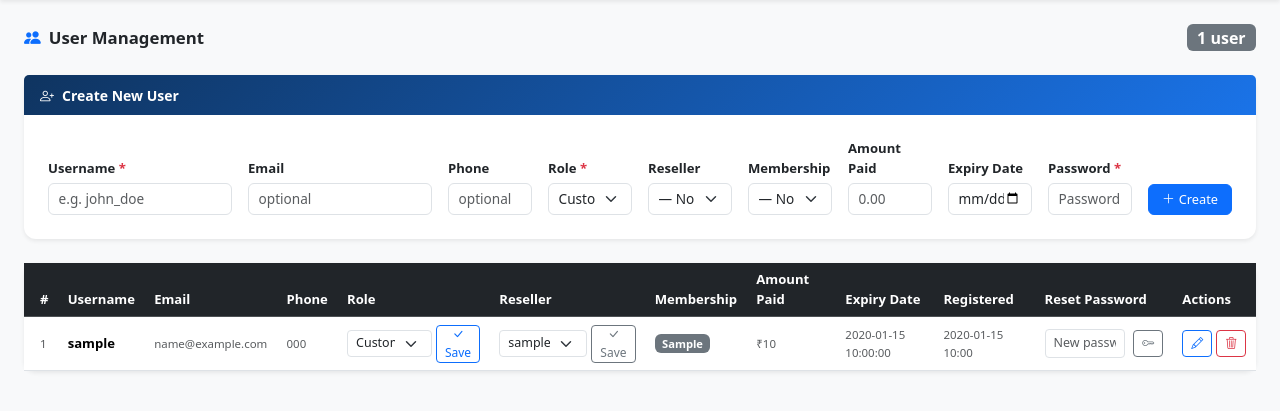
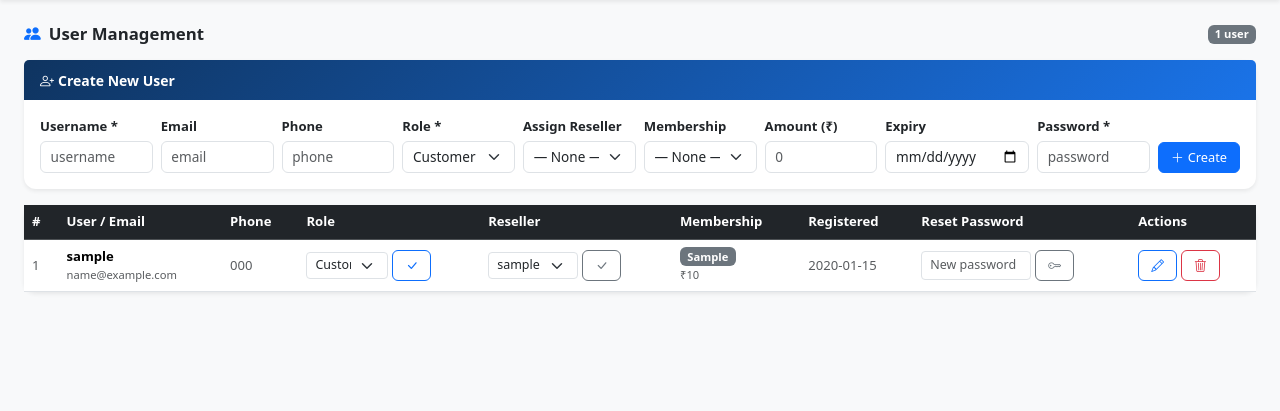
Before and after one commit to sagarsinghalai/resume-extractor, a Flask app: template templates/admin_users.html in a window 1280 px wide. Shown: the part 51-462 px from the top of the page. Run offline with Flask 3, Linux system fonts and the light colour scheme; the template is opened without the code that fills it: most values are stand-ins (such as "Sample title", 1, 10 or a date in 2020).

Commit message:
Compact admin users table to fit on screen
Reduced from 12 to 9 columns by stacking Username+Email, merging
Amount Paid into Membership cell, removing Expiry Date from table
view (kept in Edit modal). Added scoped CSS for #users-table with
smaller font (0.76rem), tight padding, btn-xs icon-only save buttons
for Role and Reseller dropdowns. Table now uses table-sm class.

Co-Authored-By: Claude Sonnet 4.6 <noreply@anthropic.com>

```diff
--- a/templates/admin_users.html
+++ b/templates/admin_users.html
@@ -1,45 +1,64 @@
 {% extends "base.html" %}
 {% block title %}User Management — Resume Extractor{% endblock %}
 
+{% block head %}
+<style>
+  /* ── Compact users table ── */
+  #users-table { font-size: 0.76rem; }
+  #users-table th { font-size: 0.7rem; text-transform: uppercase; letter-spacing: .03em;
+                    white-space: nowrap; padding: 0.4rem 0.5rem; }
+  #users-table td { padding: 0.35rem 0.5rem; vertical-align: middle; }
+  #users-table .form-select-sm { font-size: 0.72rem; padding-top: 0.15rem; padding-bottom: 0.15rem; padding-left: 0.35rem; }
+  #users-table .btn-xs { font-size: 0.7rem; padding: 0.1rem 0.35rem; line-height: 1.4; }
+
+  /* ── Compact create form ── */
+  #create-form .form-control,
+  #create-form .form-select { font-size: 0.78rem; padding: 0.25rem 0.5rem; }
+  #create-form label { font-size: 0.75rem; margin-bottom: 0.15rem; }
+  #create-form .form-select { padding-top: 0.25rem; padding-bottom: 0.25rem; padding-left: 0.5rem; }
+</style>
+{% endblock %}
+
 {% block content %}
 
-<div class="d-flex align-items-center mb-4">
+<div class="d-flex align-items-center mb-3">
   <h4 class="fw-bold mb-0">
     <i class="bi bi-people-fill me-2 text-primary"></i>User Management
   </h4>
-  <span class="ms-auto badge bg-secondary fs-6">{{ users|length }} user{{ 's' if users|length != 1 else '' }}</span>
+  <span class="ms-auto badge bg-secondary">{{ users|length }} user{{ 's' if users|length != 1 else '' }}</span>
 </div>
 
 <!-- Create User -->
-<div class="card border-0 shadow-sm mb-4">
-  <div class="card-header border-0 py-3 px-4 fw-semibold text-white"
+<div class="card border-0 shadow-sm mb-3">
+  <div class="card-header border-0 py-2 px-3 fw-semibold text-white small"
        style="background: linear-gradient(135deg,#0f3460,#1a73e8)">
-    <i class="bi bi-person-plus me-2"></i>Create New User
+    <i class="bi bi-person-plus me-1"></i>Create New User
   </div>
-  <div class="card-body p-4">
-    <form method="POST" action="/admin/users/create" class="row g-3 align-items-end">
-      <div class="col-12 col-md-2">
-        <label class="form-label small fw-semibold">Username <span class="text-danger">*</span></label>
-        <input type="text" name="username" class="form-control" required placeholder="e.g. john_doe">
+  <div class="card-body p-3">
+    <form method="POST" action="/admin/users/create" id="create-form">
+      <div class="row g-2 align-items-end">
+        <div class="col-6 col-md">
+          <label class="form-label fw-semibold">Username *</label>
+          <input type="text" name="username" class="form-control" required placeholder="username">
         </div>
-      <div class="col-12 col-md-2">
-        <label class="form-label small fw-semibold">Email</label>
-        <input type="email" name="email" class="form-control" placeholder="optional">
+        <div class="col-6 col-md">
+          <label class="form-label fw-semibold">Email</label>
+          <input type="email" name="email" class="form-control" placeholder="email">
         </div>
-      <div class="col-12 col-md-1">
-        <label class="form-label small fw-semibold">Phone</label>
-        <input type="text" name="phone" class="form-control" placeholder="optional">
+        <div class="col-6 col-md">
+          <label class="form-label fw-semibold">Phone</label>
+          <input type="text" name="phone" class="form-control" placeholder="phone">
         </div>
-      <div class="col-12 col-md-1">
-        <label class="form-label small fw-semibold">Role <span class="text-danger">*</span></label>
+        <div class="col-6 col-md">
+          <label class="form-label fw-semibold">Role *</label>
           <select name="role" id="create-role-select" class="form-select">
             <option value="customer">Customer</option>
             <option value="reseller">Reseller</option>
             <option value="superadmin">Superadmin</option>
           </select>
         </div>
-      <div class="col-12 col-md-1" id="reseller-assign-col">
-        <label class="form-label small fw-semibold">Reseller</label>
+        <div class="col-6 col-md" id="reseller-assign-col">
+          <label class="form-label fw-semibold">Assign Reseller</label>
           <select name="reseller_id" class="form-select">
             <option value="">— None —</option>
             {% for r in resellers %}
@@ -47,8 +66,8 @@
             {% endfor %}
           </select>
         </div>
-      <div class="col-12 col-md-1">
-        <label class="form-label small fw-semibold">Membership</label>
+        <div class="col-6 col-md">
+          <label class="form-label fw-semibold">Membership</label>
           <select name="membership_type" class="form-select">
             <option value="">— None —</option>
             <option value="monthly">Monthly</option>
@@ -57,22 +76,23 @@
             <option value="reseller">Reseller</option>
           </select>
         </div>
-      <div class="col-12 col-md-1">
-        <label class="form-label small fw-semibold">Amount Paid</label>
-        <input type="number" step="0.01" name="amount_paid" class="form-control" placeholder="0.00">
+        <div class="col-6 col-md">
+          <label class="form-label fw-semibold">Amount (₹)</label>
+          <input type="number" step="0.01" name="amount_paid" class="form-control" placeholder="0">
         </div>
-      <div class="col-12 col-md-1">
-        <label class="form-label small fw-semibold">Expiry Date</label>
+        <div class="col-6 col-md">
+          <label class="form-label fw-semibold">Expiry</label>
           <input type="date" name="date_of_expiry" class="form-control">
         </div>
-      <div class="col-12 col-md-1">
-        <label class="form-label small fw-semibold">Password <span class="text-danger">*</span></label>
-        <input type="password" name="password" class="form-control" required placeholder="Password">
+        <div class="col-6 col-md">
+          <label class="form-label fw-semibold">Password *</label>
+          <input type="password" name="password" class="form-control" required placeholder="password">
         </div>
-      <div class="col-12 col-md-1">
+        <div class="col-6 col-md-auto">
           <button type="submit" class="btn btn-primary w-100">
             <i class="bi bi-plus-lg me-1"></i>Create
           </button>
+        </div>
       </div>
     </form>
     <script>
@@ -89,18 +109,15 @@
 <div class="card border-0 shadow-sm">
   <div class="card-body p-0">
     <div class="table-responsive">
-      <table class="table table-hover align-middle mb-0">
+      <table class="table table-hover table-sm align-middle mb-0" id="users-table">
         <thead class="table-dark">
           <tr>
-            <th class="ps-3">#</th>
-            <th>Username</th>
-            <th>Email</th>
+            <th class="ps-2">#</th>
+            <th>User / Email</th>
             <th>Phone</th>
             <th>Role</th>
             <th>Reseller</th>
             <th>Membership</th>
-            <th>Amount Paid</th>
-            <th>Expiry Date</th>
             <th>Registered</th>
             <th>Reset Password</th>
             <th>Actions</th>
@@ -109,26 +126,33 @@
         <tbody>
           {% for u in users %}
           <tr>
-            <td class="ps-3 text-muted small">{{ loop.index }}</td>
-            <td class="fw-semibold">
+            <td class="ps-2 text-muted">{{ loop.index }}</td>
+
+            <!-- Username + Email stacked -->
+            <td>
+              <div class="fw-semibold">
                 {{ u.username }}
                 {% if u.id == session.user_id %}
-                <span class="badge bg-success ms-1 small">You</span>
+                  <span class="badge bg-success ms-1" style="font-size:.65rem">You</span>
                 {% endif %}
+              </div>
+              <div class="text-muted" style="font-size:.7rem">{{ u.email or '—' }}</div>
             </td>
-            <td class="text-muted small">{{ u.email or '—' }}</td>
-            <td class="text-muted small">{{ u.phone or '—' }}</td>
+
+            <td class="text-muted">{{ u.phone or '—' }}</td>
+
+            <!-- Role — editable dropdown + save -->
             <td>
               {% if u.id != session.user_id %}
               <form method="POST" action="/admin/users/{{ u.id }}/change-role"
-                    class="d-flex gap-1 align-items-center">
-                <select name="role" class="form-select form-select-sm" style="max-width:105px">
+                    class="d-flex gap-1 align-items-center flex-nowrap">
+                <select name="role" class="form-select form-select-sm" style="width:82px">
                   <option value="customer"   {% if u.role == 'customer'   %}selected{% endif %}>Customer</option>
                   <option value="reseller"   {% if u.role == 'reseller'   %}selected{% endif %}>Reseller</option>
                   <option value="superadmin" {% if u.role == 'superadmin' %}selected{% endif %}>Admin</option>
                 </select>
-                <button type="submit" class="btn btn-sm btn-outline-primary py-0 px-2" title="Save role">
-                  <i class="bi bi-check-lg"></i> Save
+                <button type="submit" class="btn btn-xs btn-outline-primary flex-shrink-0" title="Save role">
+                  <i class="bi bi-check-lg"></i>
                 </button>
               </form>
               {% else %}
@@ -137,58 +161,62 @@
                 {% else %}<span class="badge bg-info text-dark">Customer</span>{% endif %}
               {% endif %}
             </td>
+
+            <!-- Reseller assignment -->
             <td>
               <form method="POST" action="/admin/users/{{ u.id }}/assign-reseller"
-                    class="d-flex gap-1 align-items-center">
-                <select name="reseller_id" class="form-select form-select-sm" style="max-width:110px">
+                    class="d-flex gap-1 align-items-center flex-nowrap">
+                <select name="reseller_id" class="form-select form-select-sm" style="width:90px">
                   <option value="">— None —</option>
                   {% for r in resellers %}
-                    <option value="{{ r.id }}"
-                      {% if u.reseller_id == r.id %}selected{% endif %}>
+                    <option value="{{ r.id }}" {% if u.reseller_id == r.id %}selected{% endif %}>
                       {{ r.username }}
                     </option>
                   {% endfor %}
                 </select>
-                <button type="submit" class="btn btn-sm btn-outline-secondary py-0 px-2" title="Save reseller">
-                  <i class="bi bi-check-lg"></i> Save
+                <button type="submit" class="btn btn-xs btn-outline-secondary flex-shrink-0" title="Save">
+                  <i class="bi bi-check-lg"></i>
                 </button>
               </form>
             </td>
-            <td class="small">
+
+            <!-- Membership badge -->
+            <td>
               {% if u.membership_type %}
                 <span class="badge bg-secondary">{{ u.membership_type }}</span>
-              {% else %}—{% endif %}
+              {% else %}<span class="text-muted">—</span>{% endif %}
+              {% if u.amount_paid %}
+                <div class="text-muted" style="font-size:.7rem">₹{{ "%.0f"|format(u.amount_paid) }}</div>
+              {% endif %}
             </td>
-            <td class="small text-muted">
-              {% if u.amount_paid is not none and u.amount_paid != '' %}
-                ₹{{ "%.0f"|format(u.amount_paid) }}
-              {% else %}—{% endif %}
-            </td>
-            <td class="small text-muted">{{ u.date_of_expiry or '—' }}</td>
-            <td class="text-muted small">{{ (u.created_at or '—')[:16] }}</td>
+
+            <!-- Registered -->
+            <td class="text-muted">{{ (u.created_at or '—')[:10] }}</td>
+
+            <!-- Reset Password -->
             <td>
               <form method="POST" action="/admin/users/{{ u.id }}/change-password"
-                    class="d-flex gap-2 align-items-center">
+                    class="d-flex gap-1 align-items-center flex-nowrap">
                 <input type="password" name="new_password" class="form-control form-control-sm"
-                       placeholder="New password" style="max-width:130px" required>
-                <button type="submit" class="btn btn-sm btn-outline-secondary" title="Update password">
+                       placeholder="New password" style="width:110px" required>
+                <button type="submit" class="btn btn-xs btn-outline-secondary flex-shrink-0" title="Update">
                   <i class="bi bi-key"></i>
                 </button>
               </form>
             </td>
+
+            <!-- Actions -->
             <td>
               <div class="d-flex gap-1 flex-nowrap">
-                <!-- Edit profile button -->
-                <button type="button" class="btn btn-sm btn-outline-primary"
-                        title="Edit profile"
-                        data-bs-toggle="modal"
-                        data-bs-target="#editModal{{ u.id }}">
+                <button type="button" class="btn btn-xs btn-outline-primary"
+                        title="Edit profile / payment history"
+                        data-bs-toggle="modal" data-bs-target="#editModal{{ u.id }}">
                   <i class="bi bi-pencil"></i>
                 </button>
                 {% if u.id != session.user_id %}
                 <form method="POST" action="/admin/users/{{ u.id }}/delete"
-                        onsubmit="return confirm('Delete user {{ u.username }}? This cannot be undone.')">
-                    <button type="submit" class="btn btn-sm btn-outline-danger" title="Delete user">
+                      onsubmit="return confirm('Delete {{ u.username }}? Cannot be undone.')">
+                  <button type="submit" class="btn btn-xs btn-outline-danger" title="Delete">
                     <i class="bi bi-trash3"></i>
                   </button>
                 </form>
@@ -197,44 +225,45 @@
             </td>
           </tr>
 
-          <!-- Edit Profile Modal -->
+          <!-- Edit / Payment History Modal -->
           <div class="modal fade" id="editModal{{ u.id }}" tabindex="-1">
             <div class="modal-dialog modal-lg modal-dialog-scrollable">
               <div class="modal-content">
-                <div class="modal-header">
-                  <h5 class="modal-title">
-                    <i class="bi bi-person-gear me-2"></i>Edit: {{ u.username }}
-                  </h5>
+                <div class="modal-header py-2 px-3">
+                  <h6 class="modal-title fw-bold">
+                    <i class="bi bi-person-gear me-2"></i>{{ u.username }}
+                  </h6>
                   <button type="button" class="btn-close" data-bs-dismiss="modal"></button>
                 </div>
-                <div class="modal-body">
+                <div class="modal-body p-3">
 
                   <!-- Profile form -->
+                  <p class="fw-semibold small mb-2"><i class="bi bi-person me-1"></i>Profile Details</p>
                   <form method="POST" action="/admin/users/{{ u.id }}/update-profile">
-                    <div class="row g-3 mb-3">
-                      <div class="col-md-3">
+                    <div class="row g-2 mb-2">
+                      <div class="col-6 col-md-3">
                         <label class="form-label small fw-semibold">Phone</label>
-                        <input type="text" name="phone" class="form-control"
+                        <input type="text" name="phone" class="form-control form-control-sm"
                                value="{{ u.phone or '' }}" placeholder="+91 ...">
                       </div>
-                      <div class="col-md-3">
-                        <label class="form-label small fw-semibold">Membership Type</label>
-                        <select name="membership_type" class="form-select">
+                      <div class="col-6 col-md-3">
+                        <label class="form-label small fw-semibold">Membership</label>
+                        <select name="membership_type" class="form-select form-select-sm">
                           <option value="">— None —</option>
-                          <option value="monthly" {% if u.membership_type == 'monthly' %}selected{% endif %}>Monthly</option>
-                          <option value="annual"  {% if u.membership_type == 'annual'  %}selected{% endif %}>Annual</option>
-                          <option value="lifetime"{% if u.membership_type == 'lifetime'%}selected{% endif %}>Lifetime</option>
-                          <option value="reseller"{% if u.membership_type == 'reseller'%}selected{% endif %}>Reseller</option>
+                          <option value="monthly"  {% if u.membership_type == 'monthly'  %}selected{% endif %}>Monthly</option>
+                          <option value="annual"   {% if u.membership_type == 'annual'   %}selected{% endif %}>Annual</option>
+                          <option value="lifetime" {% if u.membership_type == 'lifetime' %}selected{% endif %}>Lifetime</option>
+                          <option value="reseller" {% if u.membership_type == 'reseller' %}selected{% endif %}>Reseller</option>
                         </select>
                       </div>
-                      <div class="col-md-3">
+                      <div class="col-6 col-md-3">
                         <label class="form-label small fw-semibold">Amount Paid (₹)</label>
-                        <input type="number" step="0.01" name="amount_paid" class="form-control"
+                        <input type="number" step="0.01" name="amount_paid" class="form-control form-control-sm"
                                value="{{ u.amount_paid if u.amount_paid is not none else '' }}">
                       </div>
-                      <div class="col-md-3">
+                      <div class="col-6 col-md-3">
                         <label class="form-label small fw-semibold">Expiry Date</label>
-                        <input type="date" name="date_of_expiry" class="form-control"
+                        <input type="date" name="date_of_expiry" class="form-control form-control-sm"
                                value="{{ u.date_of_expiry or '' }}">
                       </div>
                     </div>
@@ -243,12 +272,10 @@
                     </button>
                   </form>
 
-                  <hr class="my-4">
+                  <hr class="my-3">
 
                   <!-- Payment History -->
-                  <h6 class="fw-semibold mb-3">
-                    <i class="bi bi-receipt me-1"></i>Payment History
-                  </h6>
+                  <p class="fw-semibold small mb-2"><i class="bi bi-receipt me-1"></i>Payment History</p>
                   <div id="payment-history-{{ u.id }}">
                     <div class="text-muted small">Loading...</div>
                   </div>
@@ -256,13 +283,11 @@
                   <hr class="my-3">
 
                   <!-- Add Payment -->
-                  <h6 class="fw-semibold mb-3">
-                    <i class="bi bi-plus-circle me-1"></i>Add Payment Record
-                  </h6>
+                  <p class="fw-semibold small mb-2"><i class="bi bi-plus-circle me-1"></i>Add Payment Record</p>
                   <form method="POST" action="/admin/users/{{ u.id }}/add-payment"
                         class="row g-2 align-items-end">
-                    <div class="col-md-3">
-                      <label class="form-label small fw-semibold">Membership Type</label>
+                    <div class="col-6 col-md-3">
+                      <label class="form-label small fw-semibold">Membership</label>
                       <select name="membership_type" class="form-select form-select-sm">
                         <option value="">— Select —</option>
                         <option value="monthly">Monthly</option>
@@ -271,21 +296,21 @@
                         <option value="reseller">Reseller</option>
                       </select>
                     </div>
-                    <div class="col-md-2">
+                    <div class="col-6 col-md-2">
                       <label class="form-label small fw-semibold">Amount (₹)</label>
                       <input type="number" step="0.01" name="amount" class="form-control form-control-sm"
-                             placeholder="500.00">
+                             placeholder="500">
                     </div>
-                    <div class="col-md-3">
-                      <label class="form-label small fw-semibold">Payment Date</label>
+                    <div class="col-6 col-md-3">
+                      <label class="form-label small fw-semibold">Date</label>
                       <input type="date" name="payment_date" class="form-control form-control-sm">
                     </div>
-                    <div class="col-md-3">
+                    <div class="col-6 col-md-3">
                       <label class="form-label small fw-semibold">Notes</label>
                       <input type="text" name="notes" class="form-control form-control-sm"
-                             placeholder="e.g. Razorpay txn id">
+                             placeholder="Razorpay txn id...">
                     </div>
-                    <div class="col-md-1">
+                    <div class="col-12 col-md-1">
                       <button type="submit" class="btn btn-success btn-sm w-100">
                         <i class="bi bi-plus-lg"></i>
                       </button>
@@ -293,7 +318,7 @@
                   </form>
 
                 </div>
-                <div class="modal-footer">
+                <div class="modal-footer py-2 px-3">
                   <button type="button" class="btn btn-secondary btn-sm" data-bs-dismiss="modal">Close</button>
                 </div>
               </div>
@@ -302,7 +327,7 @@
 
           {% else %}
           <tr>
-            <td colspan="12" class="text-center py-4 text-muted">No users found.</td>
+            <td colspan="9" class="text-center py-4 text-muted small">No users found.</td>
           </tr>
           {% endfor %}
         </tbody>
@@ -315,47 +340,34 @@
 
 {% block scripts %}
 <script>
-// Load payment history when a modal is shown
 document.querySelectorAll('[data-bs-toggle="modal"]').forEach(function(btn) {
   btn.addEventListener('click', function() {
-    const target = btn.getAttribute('data-bs-target'); // e.g. #editModal123
-    const userId = target.replace('#editModal', '');
+    const userId = btn.getAttribute('data-bs-target').replace('#editModal', '');
     const container = document.getElementById('payment-history-' + userId);
     if (!container) return;
-
     fetch('/api/admin/users/' + userId + '/payment-history')
       .then(r => r.json())
       .then(data => {
         if (!data.length) {
-          container.innerHTML = '<p class="text-muted small">No payment records yet.</p>';
+          container.innerHTML = '<p class="text-muted small mb-0">No payment records yet.</p>';
           return;
         }
         container.innerHTML = `
-          <div class="table-responsive">
-            <table class="table table-sm table-bordered mb-0">
+          <table class="table table-sm table-bordered mb-0" style="font-size:.75rem">
             <thead class="table-light">
-                <tr>
-                  <th>Membership</th>
-                  <th>Amount</th>
-                  <th>Date</th>
-                  <th>Notes</th>
-                </tr>
+              <tr><th>Membership</th><th>Amount</th><th>Date</th><th>Notes</th></tr>
             </thead>
             <tbody>
-                ${data.map(p => `
-                  <tr>
+              ${data.map(p => `<tr>
                 <td>${p.membership_type || '—'}</td>
                 <td>${p.amount != null ? '₹' + p.amount : '—'}</td>
                 <td>${p.payment_date || '—'}</td>
-                    <td class="text-muted small">${p.notes || '—'}</td>
+                <td class="text-muted">${p.notes || '—'}</td>
               </tr>`).join('')}
             </tbody>
-            </table>
-          </div>`;
+          </table>`;
       })
-      .catch(() => {
-        container.innerHTML = '<p class="text-danger small">Failed to load payment history.</p>';
-      });
+      .catch(() => { container.innerHTML = '<p class="text-danger small">Failed to load.</p>'; });
   });
 });
 </script>
```
Lines whose indentation alone changed are shown as unchanged.
